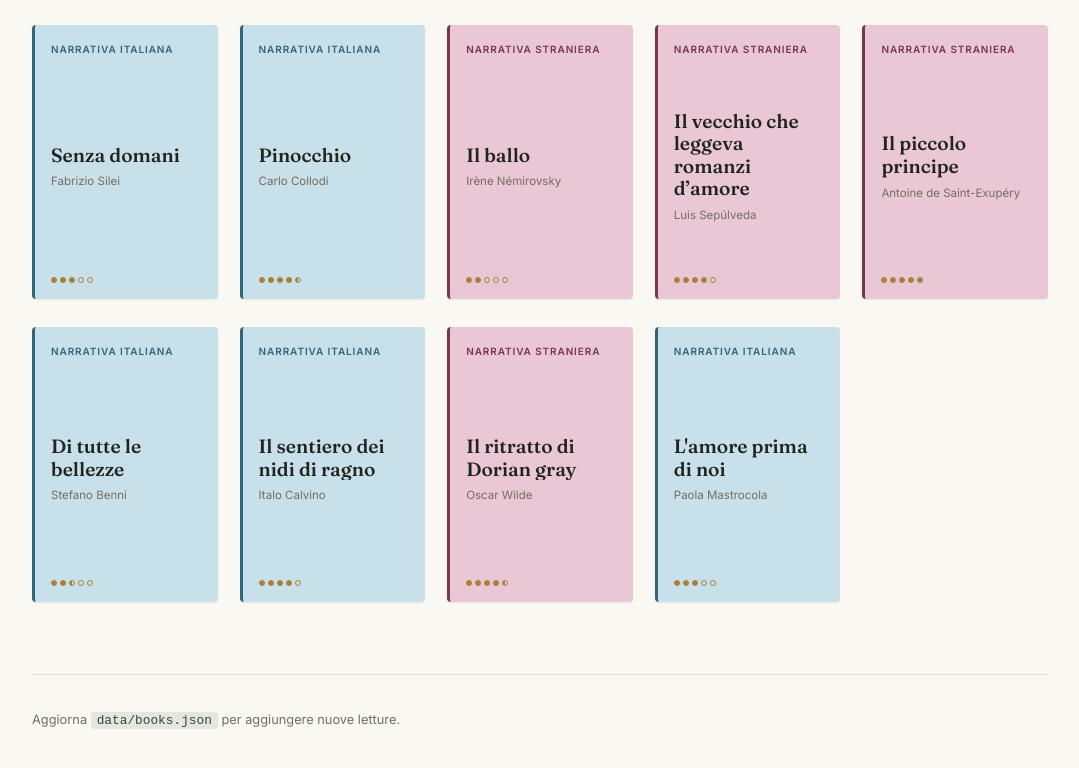
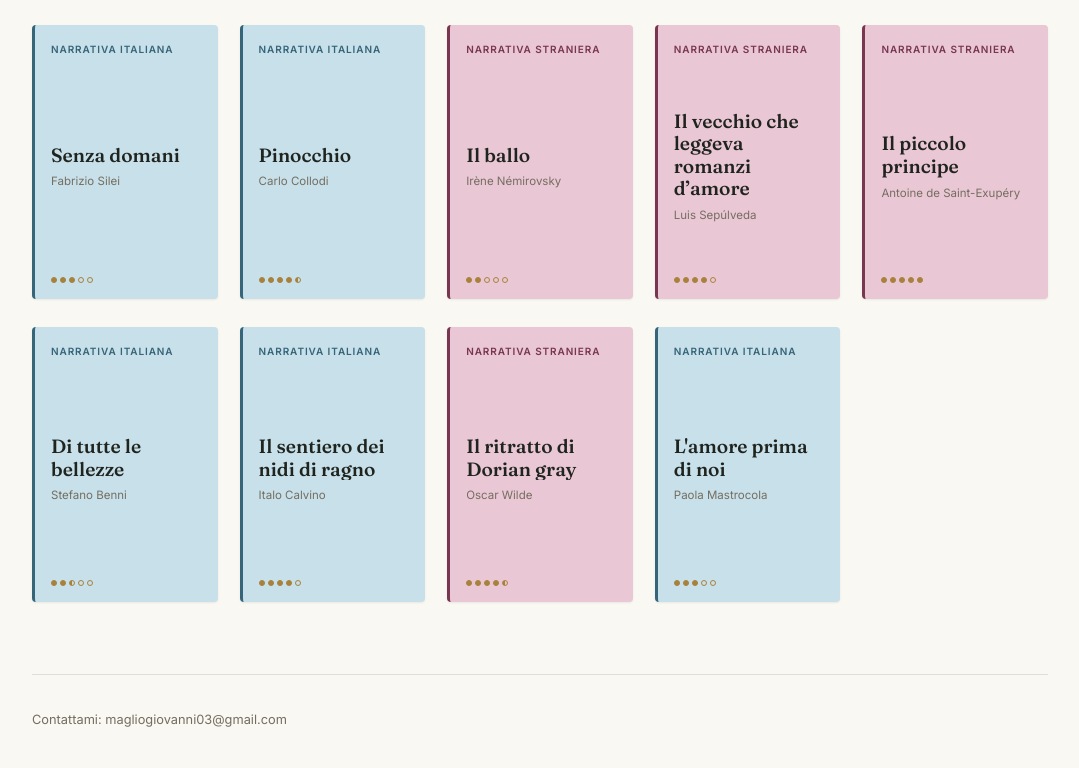
Before and after one commit to GiovanniMaglio/Libri-Gio, a plain HTML site: page index.html in a window 1280 px wide. Shown: the part 5735-6503 px from the top of the page, without its empty margins (100-1179 px from the left). Drawn offline with Linux system fonts and the light colour scheme.

Commit message:
Update footer with contact information

```diff
--- a/index.html
+++ b/index.html
@@ -40,7 +40,7 @@
   </main>
 
   <footer class="site-footer">
-    <p>Aggiorna <code>data/books.json</code> per aggiungere nuove letture.</p>
+    <p>Contattami: magliogiovanni03@gmail.com</p>
   </footer>
 
 </div>
```
